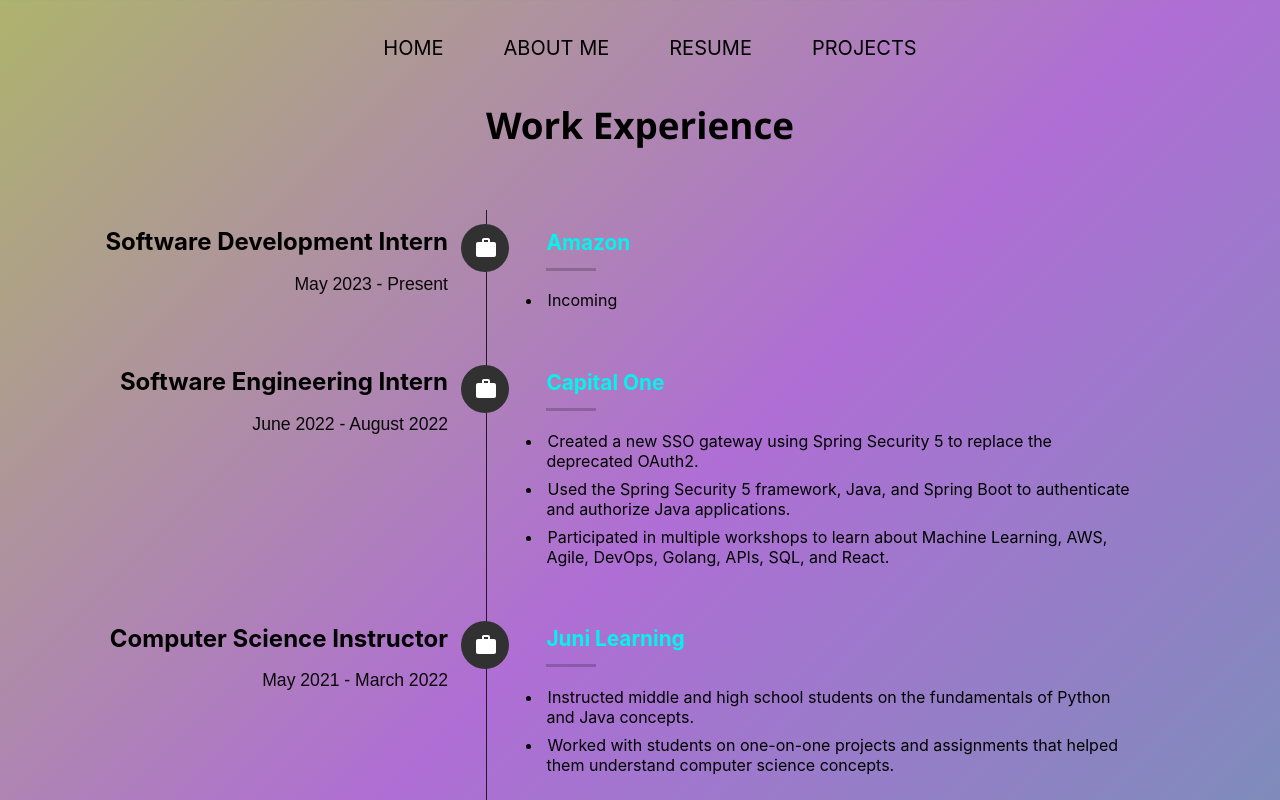
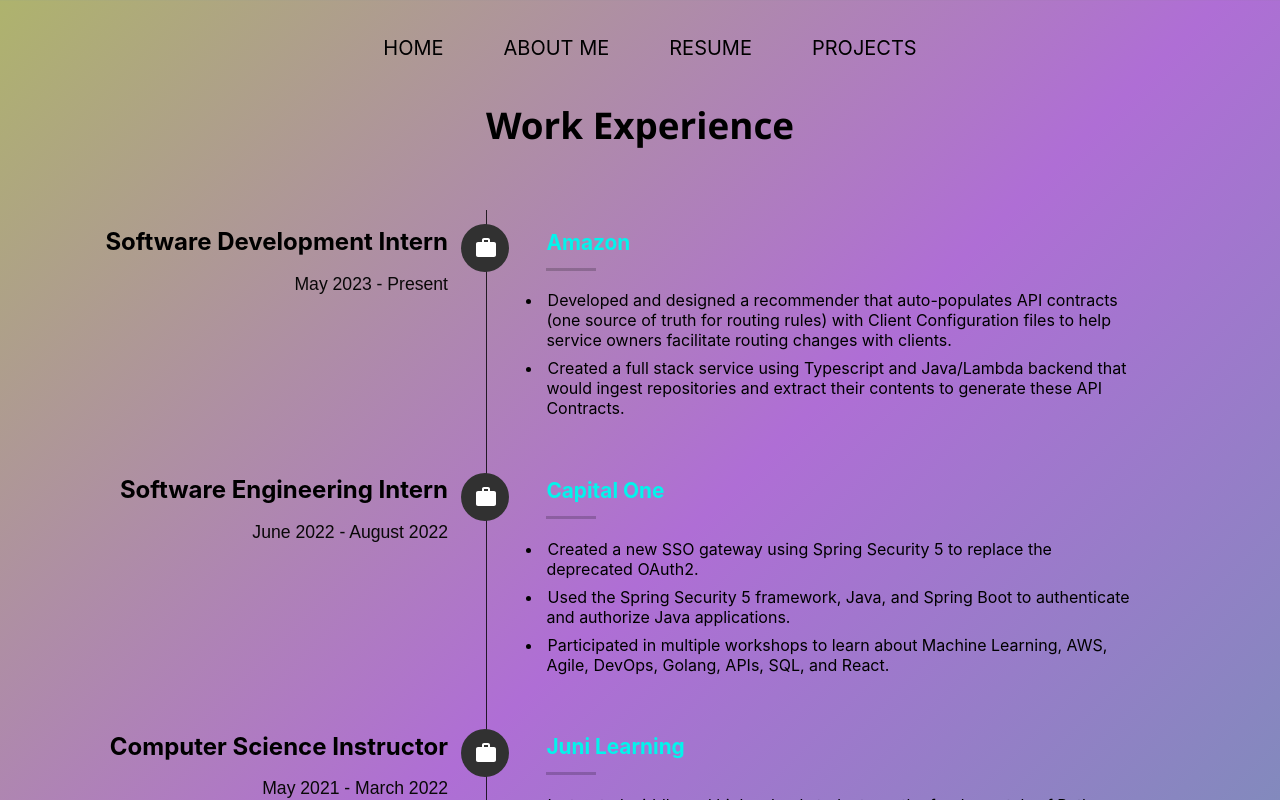
Before and after one commit to christinealin7771/christinelin-personal-website, a React (Create React App) app: page /experience in a window 1280 px wide. Shown: the top 800 px of the page. Built offline with nearby package versions, Linux system fonts and the light colour scheme.

Commit message:
Updated experience and resume

```diff
--- a/src/components/Experiences.js
+++ b/src/components/Experiences.js
@@ -32,7 +32,8 @@
 
                         </h4>
                         <p>
-                            <li>Incoming</li>
+                            <li>Developed and designed a recommender that auto-populates API contracts (one source of truth for routing rules) with Client Configuration files to help service owners facilitate routing changes with clients.</li>
+                            <li>Created a full stack service using Typescript and Java/Lambda backend that would ingest repositories and extract their contents to generate these API Contracts.</li>
                         </p>
                     </div>
                 </div>
```
Also changed, not shown: 1 other file (tests, documents, lock files or other folders).
